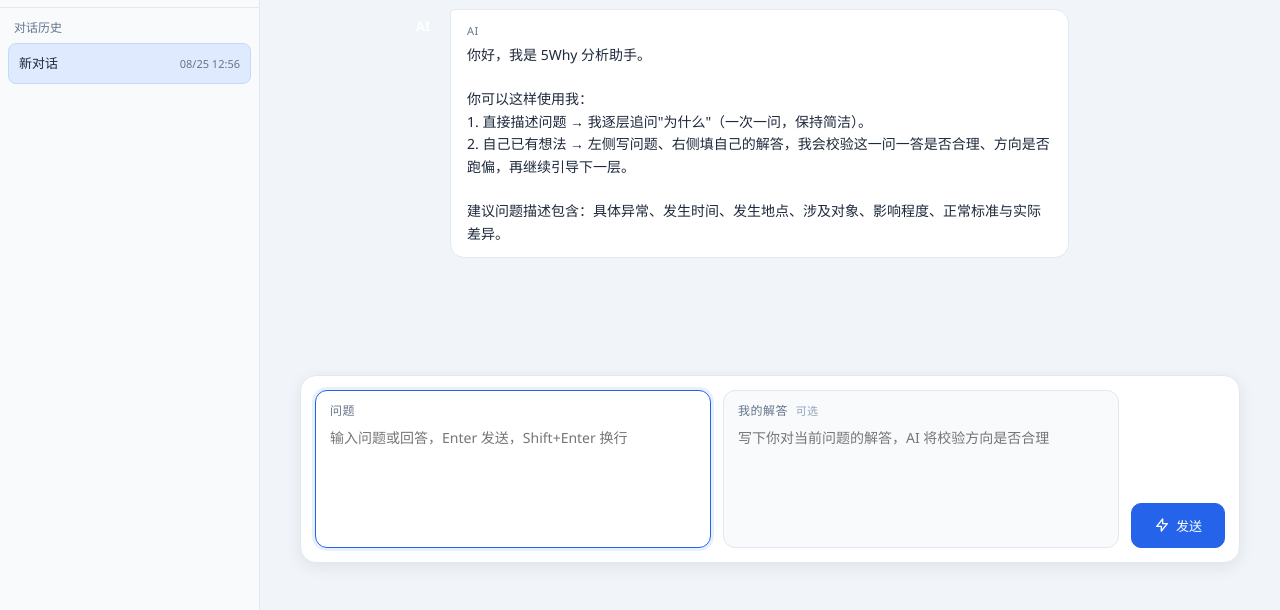
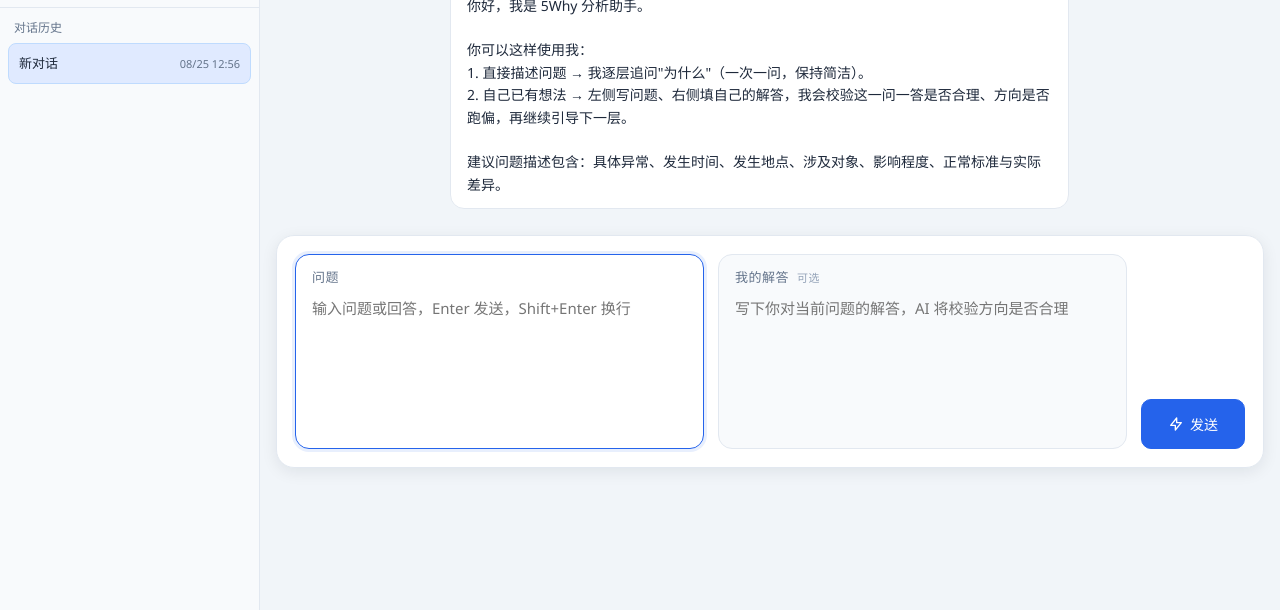
Before and after one commit to Tang060312/5why, a plain HTML site: page index.html in a window 1280 px wide. Shown: the part 86-696 px from the top of the page. Drawn offline with Linux system fonts and the light colour scheme.

Commit message:
输入区垂直居中并进一步放大

```diff
--- a/app.js
+++ b/app.js
@@ -387,7 +387,7 @@
   $('#btn-settings-cancel').addEventListener('click', () => $('#settings-modal').classList.add('hidden'));
   const autoResize = (el) => {
     el.style.height = 'auto';
-    el.style.height = Math.min(el.scrollHeight, 160) + 'px';
+    el.style.height = Math.min(el.scrollHeight, 200) + 'px';
   };
   [input, $('#chat-answer')].forEach((el) => {
     el.addEventListener('keydown', (e) => {
--- a/style.css
+++ b/style.css
@@ -123,12 +123,13 @@ body {
 /* ---------- main ---------- */
 .main {
   flex: 1;
-  display: flex;
-  flex-direction: column;
+  display: grid;
+  grid-template-rows: auto 1fr auto 1fr;
   min-width: 0;
 }
 
 .app-header {
+  grid-row: 1;
   background: #fff;
   border-bottom: 1px solid var(--border);
   padding: 12px 20px;
@@ -160,7 +161,7 @@ body {
 
 /* ---------- chat ---------- */
 .chat {
-  flex: 1 1 50%;
+  grid-row: 2;
   min-height: 0;
   overflow-y: auto;
   max-width: 760px;
@@ -289,24 +290,23 @@ body {
 
 /* ---------- input bar ---------- */
 .input-bar-wrap {
-  flex: 1 1 50%;
-  min-height: 0;
+  grid-row: 3;
   display: flex;
-  align-items: flex-start;
+  align-items: center;
   justify-content: center;
-  padding: 24px 16px 16px;
+  padding: 6px 16px;
 }
 
 .input-bar {
   width: 100%;
-  max-width: 940px;
+  max-width: 1000px;
   background: #fff;
   border: 1px solid var(--border);
-  border-radius: 16px;
-  padding: 14px;
+  border-radius: 18px;
+  padding: 18px;
   display: flex;
   align-items: flex-end;
-  gap: 12px;
+  gap: 14px;
   box-shadow: 0 4px 16px rgba(15, 23, 42, 0.08);
 }
 
@@ -315,10 +315,10 @@ body {
   min-width: 0;
   display: flex;
   flex-direction: column;
-  gap: 6px;
+  gap: 8px;
   border: 1px solid var(--border);
-  border-radius: 12px;
-  padding: 10px 14px;
+  border-radius: 14px;
+  padding: 12px 16px;
   background: #f8fafc;
   transition: border-color 0.15s, box-shadow 0.15s;
 }
@@ -330,7 +330,7 @@ body {
 }
 
 .qa-label {
-  font-size: 12px;
+  font-size: 13px;
   color: var(--muted);
   letter-spacing: 0.5px;
 }
@@ -344,23 +344,24 @@ body {
 
 .qa-field textarea {
   width: 100%;
-  min-height: 110px;
+  min-height: 140px;
   border: none;
   outline: none;
   resize: none;
   font-family: inherit;
-  font-size: 14px;
-  line-height: 1.6;
+  font-size: 15px;
+  line-height: 1.7;
   padding: 0;
-  max-height: 160px;
+  max-height: 200px;
   background: transparent;
   color: var(--text);
 }
 
 .send-btn {
-  padding: 12px 22px;
+  padding: 14px 26px;
   flex-shrink: 0;
   border-radius: 10px;
+  font-size: 14px;
 }
 
 .send-btn:disabled { opacity: 0.5; pointer-events: none; }
```
